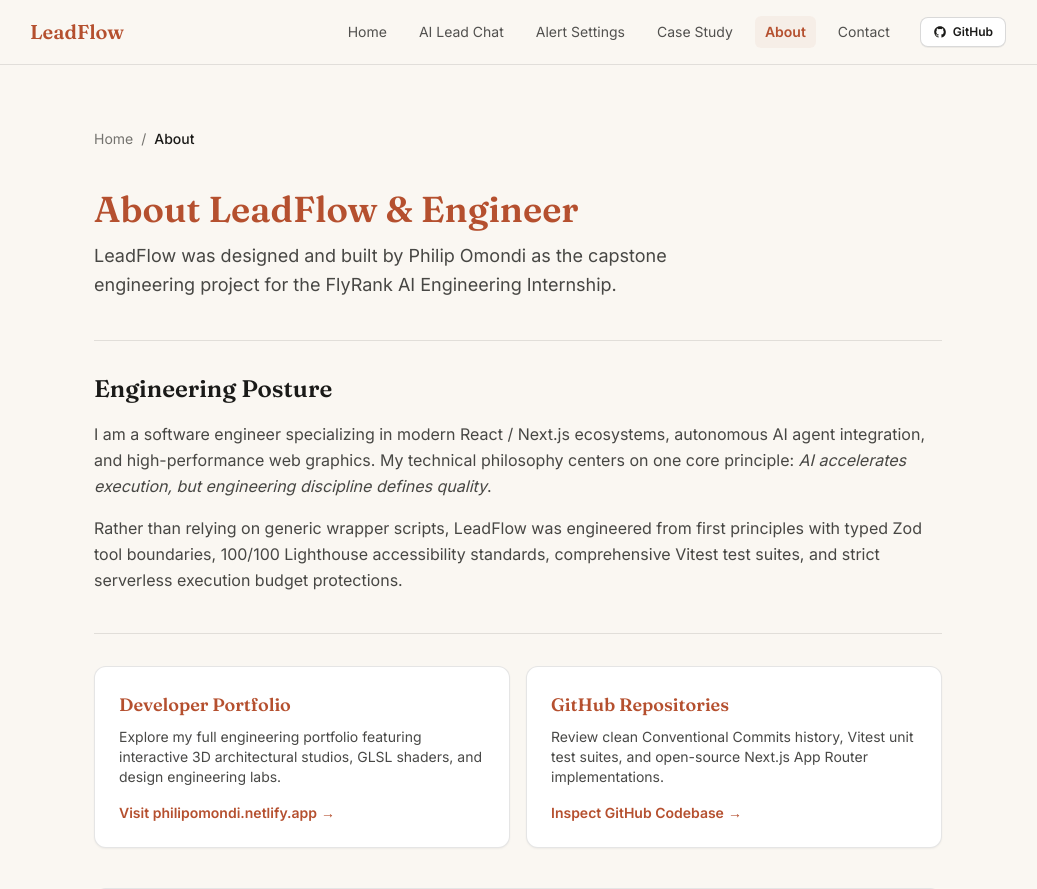
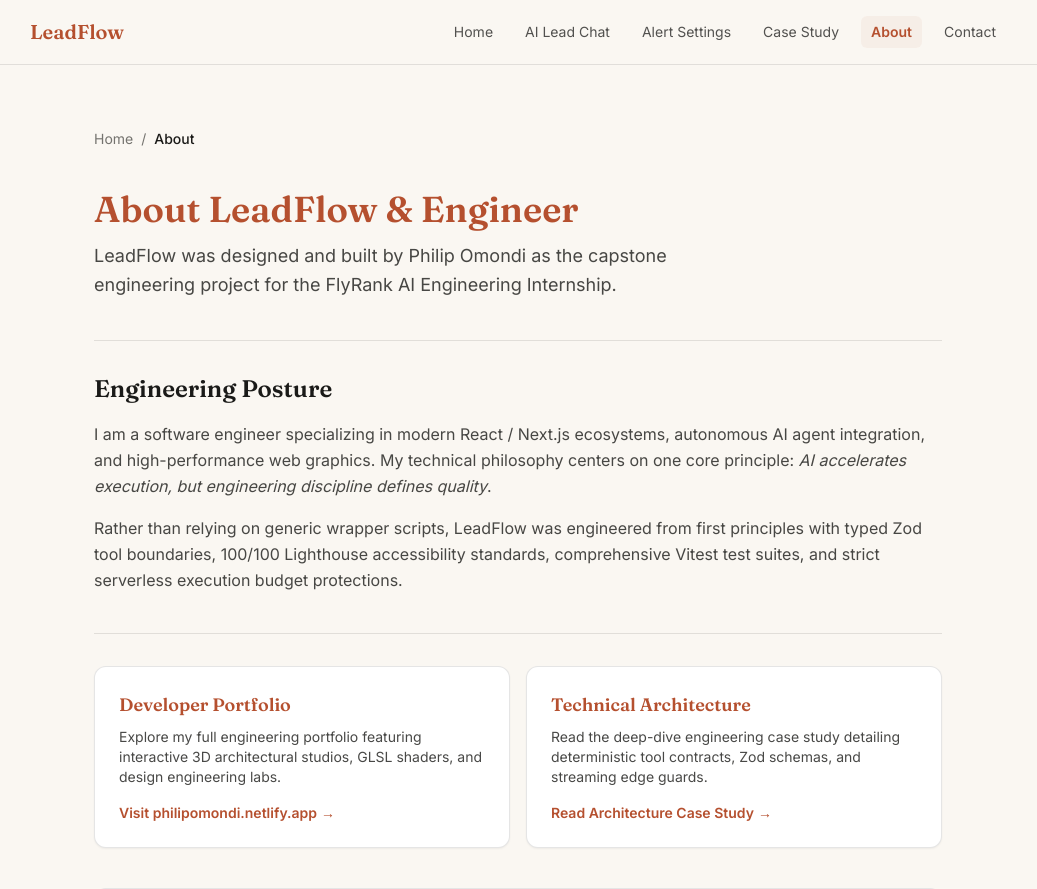
Before and after one commit to Philip8q/leadflow, a Next.js app: page /about in a window 1280 px wide. Shown: the top 889 px of the page, without its empty margins (122-1159 px from the left). Built offline with nearby package versions, Linux system fonts and the light colour scheme.

Commit message:
fix(ui): remove github links from navbar and about page

```diff
--- a/app/about/page.js
+++ b/app/about/page.js
@@ -58,21 +58,19 @@
         <div className="group rounded-xl border border-black/10 bg-white p-6 shadow-xs hover:border-black/20 hover:shadow-md hover:-translate-y-0.5 transition-all duration-200 flex flex-col justify-between">
           <div>
             <h3 className="font-heading text-lg font-semibold text-main mb-2">
-              GitHub Repositories
+              Technical Architecture
             </h3>
             <p className="text-sm text-text/80">
-              Review clean Conventional Commits history, Vitest unit test suites, and open-source Next.js App Router implementations.
+              Read the deep-dive engineering case study detailing deterministic tool contracts, Zod schemas, and streaming edge guards.
             </p>
           </div>
-          <a
-            href="https://github.com/Philip8q/leadflow"
-            target="_blank"
-            rel="noopener noreferrer"
+          <Link
+            href="/case-study"
             className="text-sm font-semibold text-main hover:underline mt-4 inline-flex items-center gap-1"
           >
-            <span>Inspect GitHub Codebase</span>
+            <span>Read Architecture Case Study</span>
             <span className="inline-block transition-transform duration-200 group-hover:translate-x-1">→</span>
-          </a>
+          </Link>
         </div>
       </section>
 
--- a/components/Nav.jsx
+++ b/components/Nav.jsx
@@ -63,19 +63,6 @@
               </Link>
             );
           })}
-
-          <a
-            href="https://github.com/Philip8q/leadflow"
-            target="_blank"
-            rel="noopener noreferrer"
-            className="inline-flex items-center gap-1.5 rounded-lg border border-black/15 bg-white px-3 py-1.5 text-xs font-semibold text-text hover:bg-black/5 hover:border-black/30 transition-all focus-visible:outline-2 focus-visible:outline-main focus-visible:outline-offset-2 sm:ml-2 shadow-2xs"
-            onClick={() => setOpen(false)}
-          >
-            <svg className="w-3.5 h-3.5" viewBox="0 0 24 24" fill="currentColor" aria-hidden="true">
-              <path fillRule="evenodd" clipRule="evenodd" d="M12 2C6.477 2 2 6.484 2 12.017c0 4.425 2.865 8.18 6.839 9.504.5.092.682-.217.682-.483 0-.237-.008-.868-.013-1.703-2.782.605-3.369-1.343-3.369-1.343-.454-1.158-1.11-1.466-1.11-1.466-.908-.62.069-.608.069-.608 1.003.07 1.53 1.032 1.53 1.032.892 1.53 2.341 1.088 2.91.832.092-.647.35-1.088.636-1.338-2.22-.253-4.555-1.113-4.555-4.951 0-1.093.39-1.988 1.029-2.688-.103-.253-.446-1.272.098-2.65 0 0 .84-.27 2.75 1.026A9.564 9.564 0 0112 6.844c.85.004 1.705.115 2.504.337 1.909-1.296 2.747-1.027 2.747-1.027.546 1.379.202 2.398.1 2.651.64.7 1.028 1.595 1.028 2.688 0 3.848-2.339 4.695-4.566 4.943.359.309.678.92.678 1.855 0 1.338-.012 2.419-.012 2.747 0 .268.18.58.688.482A10.019 10.019 0 0022 12.017C22 6.484 17.522 2 12 2z" />
-            </svg>
-            <span>GitHub</span>
-          </a>
         </nav>
       </div>
     </header>
```
